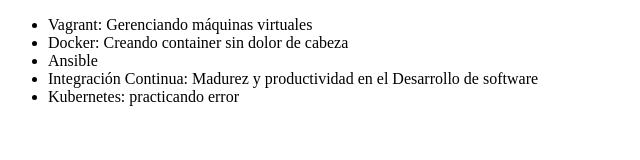
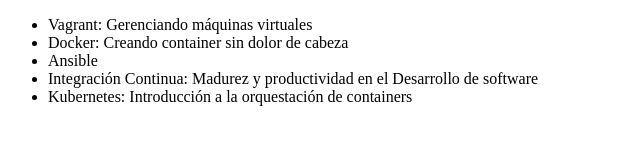
Before and after one commit to Emmzuca/alura-git, a plain HTML site: page index.html in a window 1280 px wide. Shown: the whole page, without its empty margins (0-640 px from the left). Drawn offline with Linux system fonts and the light colour scheme.

Commit message:
Modificando el nombre del curso de kubernetes

```diff
--- a/index.html
+++ b/index.html
@@ -11,7 +11,7 @@
             <li>Docker: Creando container sin dolor de cabeza</li>
             <li>Ansible</li>
             <li>Integración Continua: Madurez y productividad en el Desarrollo de software</li>
-            <li>Kubernetes: practicando error</li>
+            <li>Kubernetes: Introducción a la orquestación de containers</li>
         </ul>
     </body>
 </html>
```
